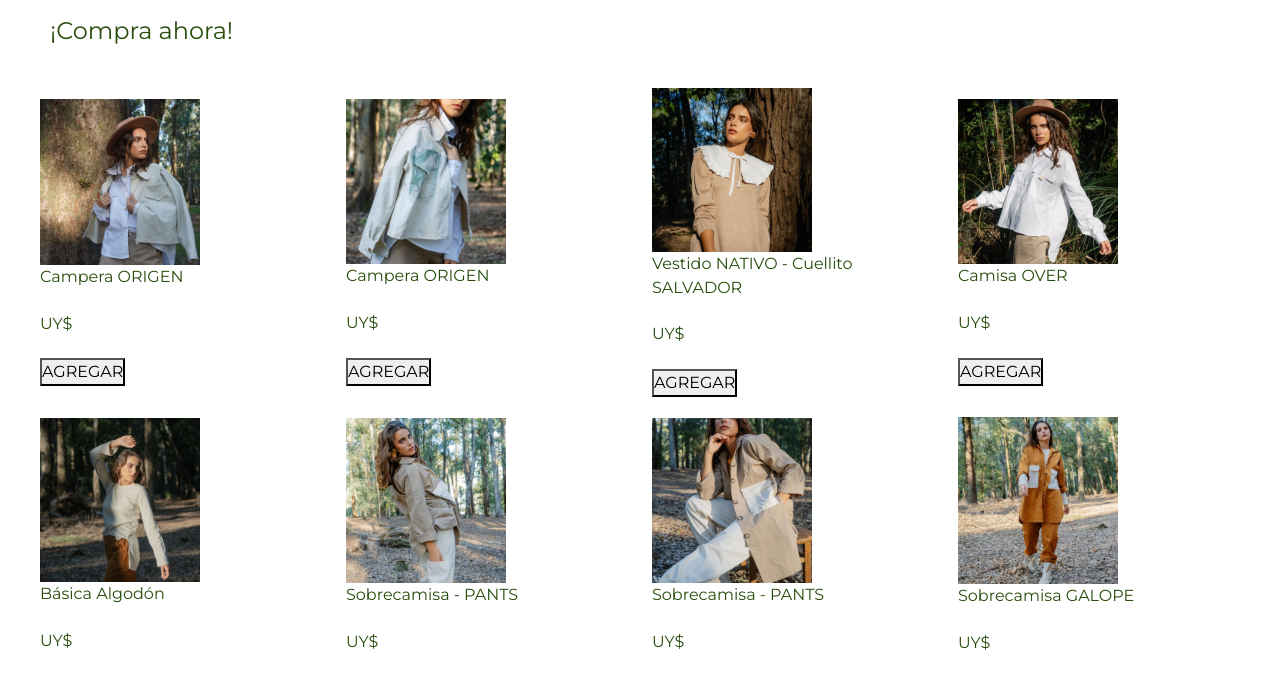
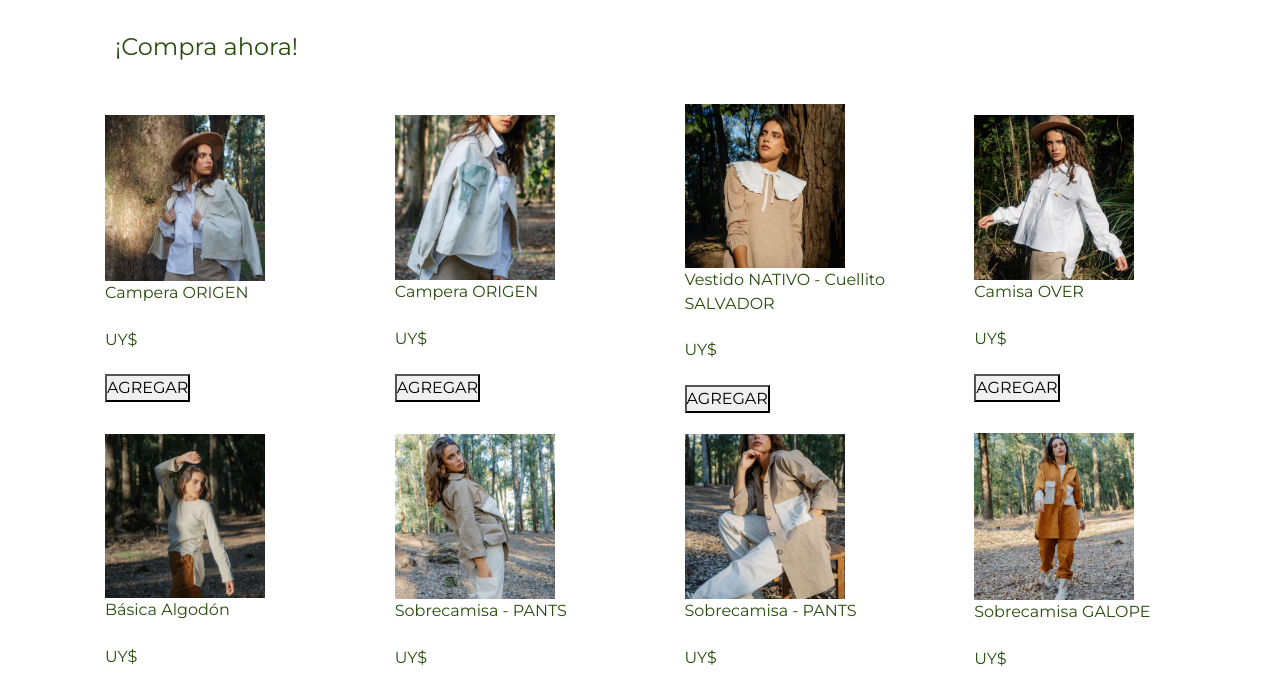
Before and after one commit to seebamenendez/arauca, a website: page pages/newIn.html in a window 1280 px wide. Shown: the part 125-799 px from the top of the page. Drawn offline with nearby package versions, Linux system fonts and the light colour scheme.

Commit message:
se hace una correccion en shop

```diff
--- a/pages/newIn.html
+++ b/pages/newIn.html
@@ -60,7 +60,7 @@
             </nav>
         </div>
     </header>
-    <main>
+    <main class="margenes">
 
         <h1>¡Compra ahora!</h1>
 
--- a/scss/_componentes.scss
+++ b/scss/_componentes.scss
@@ -220,6 +220,11 @@ grid-area: footer;
     grid-row-gap: 20px;
 }
 
+.margenes {
+    margin-top: 36px;
+    margin-left: 65px;
+}
+
     /* Aumentamos la anchura y altura con un for por 4 veces */
 
 @for $i from 1 to 4 {
```
Also changed, not shown: css/styles.css.
